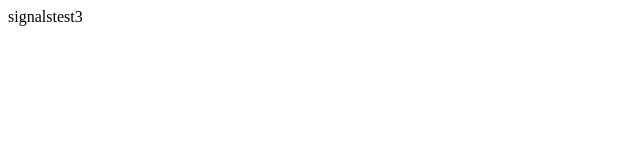
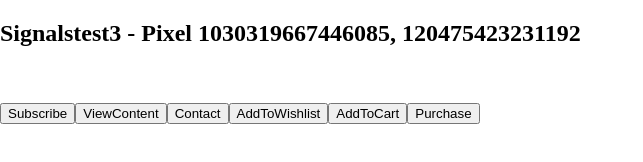
Before and after one commit to rkereskenyifb/signalstest3, a plain HTML site: page index.html in a window 1280 px wide. Shown: the whole page, without its empty margins (0-643 px from the left). Drawn offline with Linux system fonts and the light colour scheme.

Commit message:
Update index.html

```diff
--- a/index.html
+++ b/index.html
@@ -1 +1,51 @@
-signalstest3
+<!-- Example -->
+<!DOCTYPE html>
+<html lang="en">
+<head>
+<!-- Facebook Pixel Code -->
+<script>
+!function(f,b,e,v,n,t,s)
+{if(f.fbq)return;n=f.fbq=function(){n.callMethod?
+n.callMethod.apply(n,arguments):n.queue.push(arguments)};
+if(!f._fbq)f._fbq=n;n.push=n;n.loaded=!0;n.version='2.0';
+n.queue=[];t=b.createElement(e);t.async=!0;
+t.src=v;s=b.getElementsByTagName(e)[0];
+s.parentNode.insertBefore(t,s)}(window, document,'script',
+'https://connect.facebook.net/en_US/fbevents.js');
+fbq('init', '1030319667446085');
+fbq('init', '120475423231192');
+fbq('track', 'PageView');
+</script>
+<noscript><img height="1" width="1" style="display:none"
+src="https://www.facebook.com/tr?id=1030319667446085&ev=PageView&noscript=1"
+/></noscript>
+<!-- End Facebook Pixel Code -->
+
+<style>
+body,html {
+  margin: 0;
+  padding: 0;
+}
+* {
+  box-sizing: border-box;
+}
+.flex-container {
+  display: flex;
+}
+
+</style>
+
+</head>
+  <body>
+    <h2>Signalstest3 - Pixel 1030319667446085, 120475423231192</h2>
+    <br /><br />
+    <div class="flex-container">
+      <button onclick="fbq('track', 'Subscribe');">Subscribe</button>
+      <button onclick="fbq('track', 'ViewContent');">ViewContent</button>
+      <button onclick="fbq('track', 'Contact');">Contact</button>
+      <button onclick="fbq('track', 'AddToWishlist');">AddToWishlist</button>
+      <button onclick="fbq('track', 'AddToCart');">AddToCart</button>
+      <button onclick="fbq('track', 'Purchase', {currency: 'USD', value: 30.00});">Purchase</button>
+    </div>
+  </body>
+</html>
```
